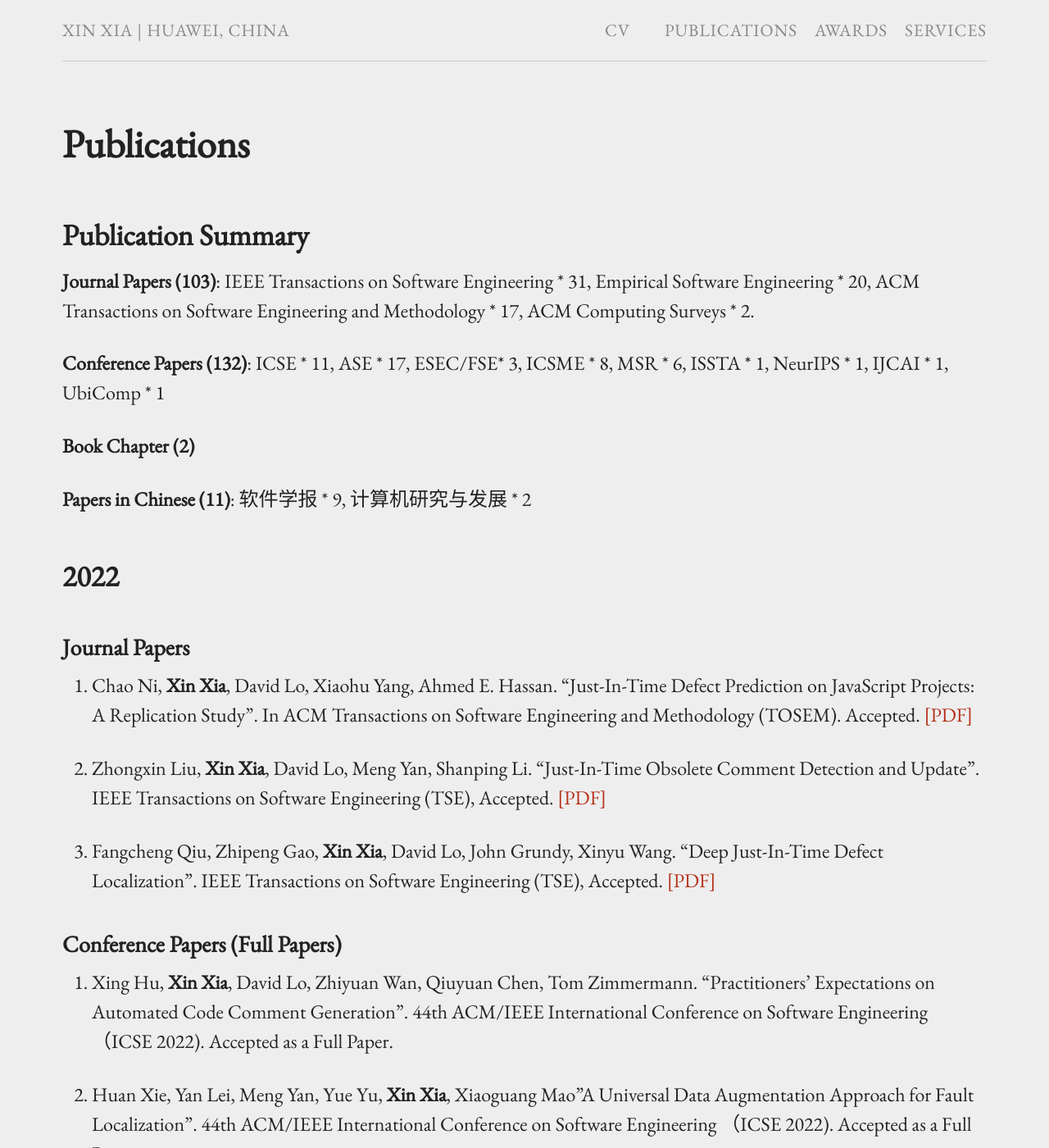
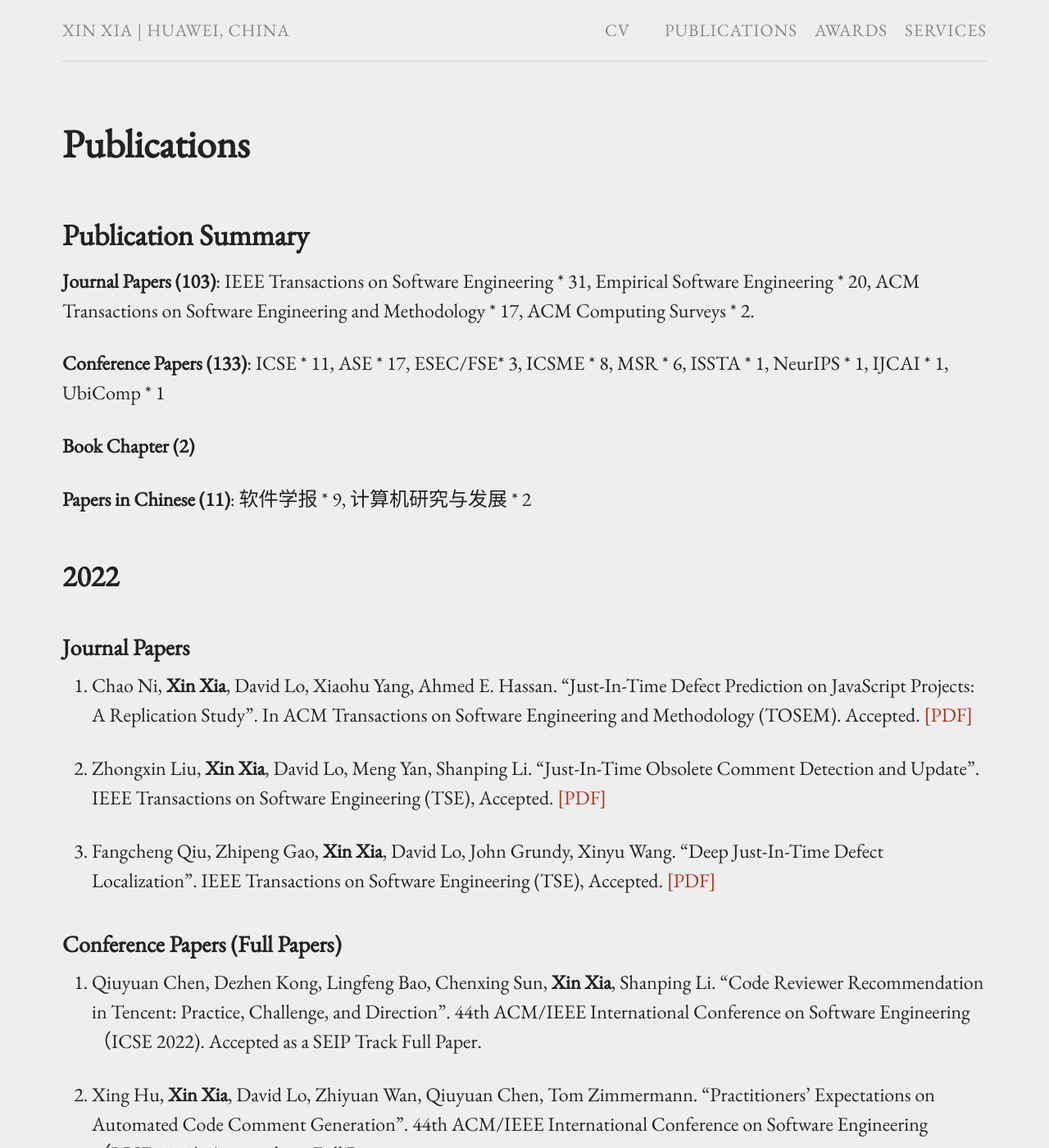
Before and after one commit to xin-xia/xin-xia.github.io, a Jekyll site: the page built from publication.md, in a window 1280 px wide and 1400 px high. Shown: the whole window at 82% size. Built offline with Jekyll 4.4.1, drawn with Linux system fonts in a browser that asks for light colours; our own code applies the rules of GitHub Pages for plain Markdown files.

Commit message:
dddddddddd

```diff
--- a/publication.md
+++ b/publication.md
@@ -8,7 +8,7 @@ permalink: /publication/
 
 <strong>Journal Papers (103)</strong>: IEEE Transactions on Software Engineering * 31, Empirical Software Engineering * 20,  ACM Transactions on Software Engineering and Methodology * 17, ACM Computing Surveys * 2.
 
-<strong>Conference Papers (132)</strong>: ICSE * 11, ASE * 17, ESEC/FSE* 3, ICSME * 8, MSR * 6,  ISSTA * 1, NeurIPS * 1, IJCAI * 1, UbiComp * 1
+<strong>Conference Papers (133)</strong>: ICSE * 11, ASE * 17, ESEC/FSE* 3, ICSME * 8, MSR * 6,  ISSTA * 1, NeurIPS * 1, IJCAI * 1, UbiComp * 1
 
 <strong>Book Chapter (2) </strong>
 
@@ -27,6 +27,8 @@ permalink: /publication/
 101. Fangcheng Qiu, Zhipeng Gao, <strong>Xin Xia</strong>, David Lo, John Grundy,  Xinyu Wang. "Deep Just-In-Time Defect Localization". IEEE Transactions on Software Engineering (TSE), Accepted. <a href="tse216.pdf">[PDF]</a>    <br />
 
 ### Conference Papers (Full Papers)
+
+133. Qiuyuan Chen, Dezhen Kong, Lingfeng Bao, Chenxing Sun, <strong>Xin Xia</strong>, Shanping Li. "Code Reviewer Recommendation in Tencent: Practice, Challenge, and Direction". 44th ACM/IEEE International Conference on Software Engineering （ICSE 2022). Accepted as a SEIP Track Full Paper.  <br />
 
 
 132. Xing Hu,  <strong>Xin Xia</strong>, David Lo, Zhiyuan Wan, Qiuyuan Chen, Tom Zimmermann. "Practitioners’ Expectations on Automated Code Comment Generation". 44th ACM/IEEE International Conference on Software Engineering （ICSE 2022).  Accepted as a  Full Paper.    <br />
```
